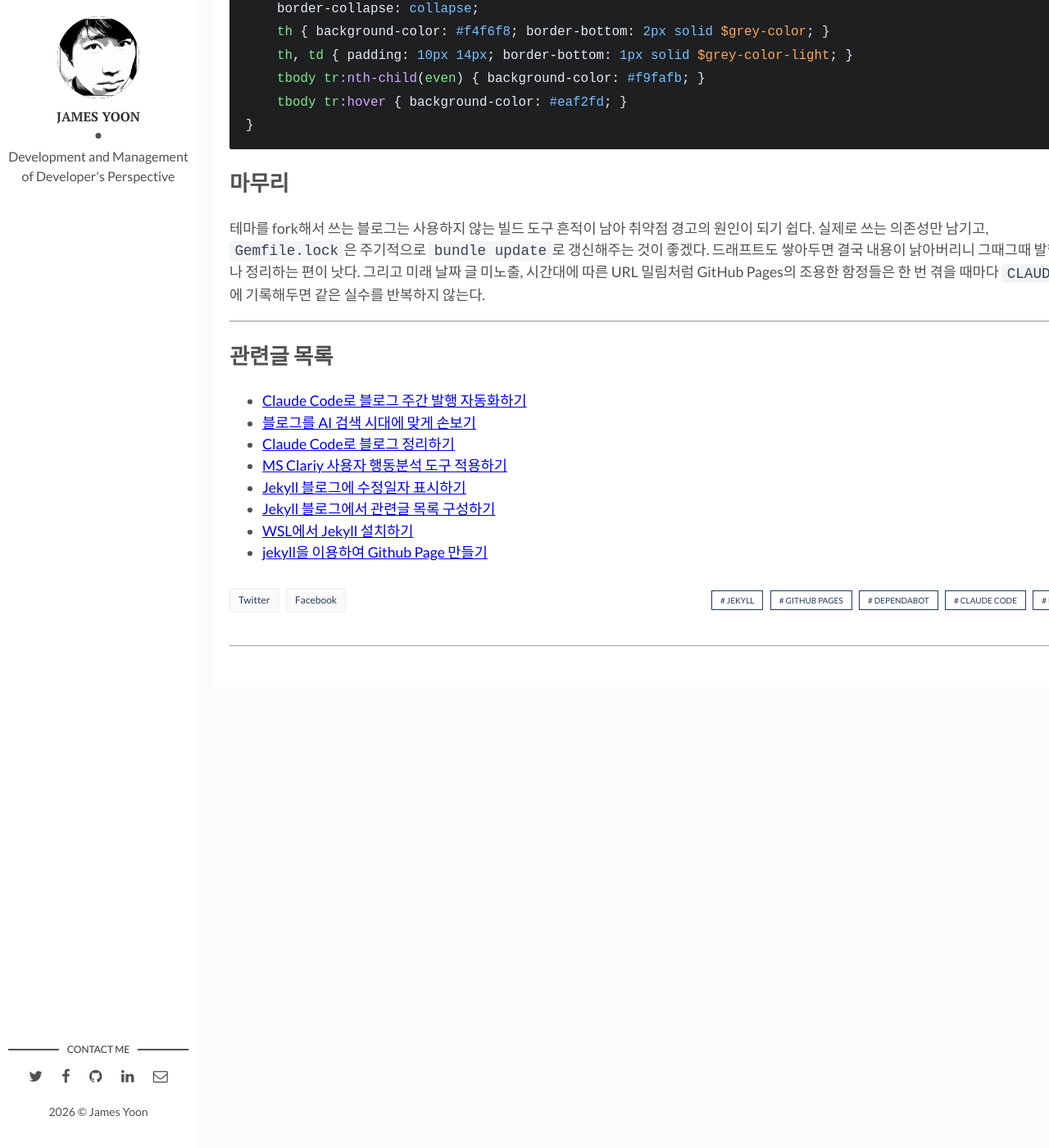
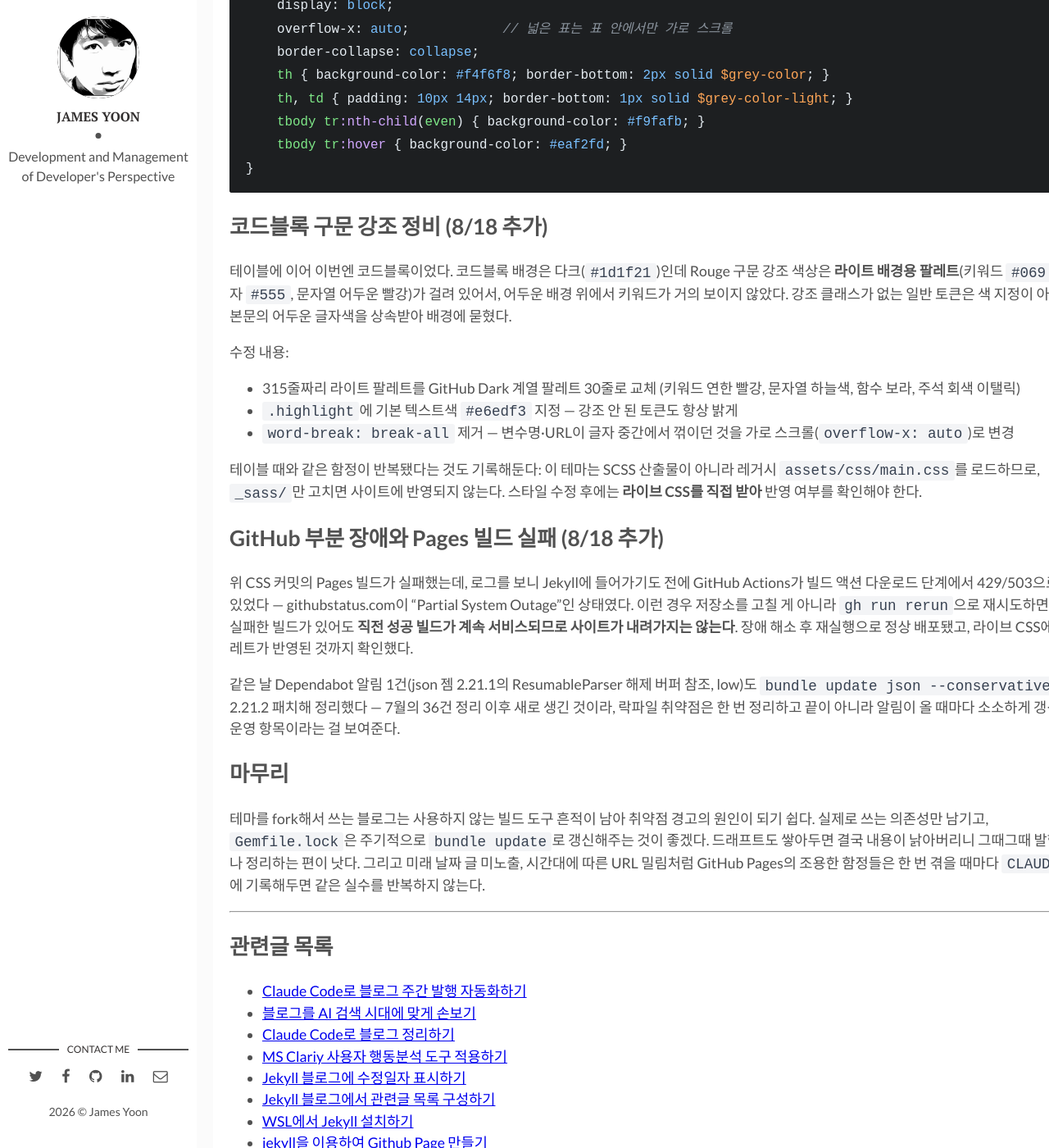
Before and after one commit to butteryoon/butteryoon.github.io, a Jekyll site: the page built from _posts/2026-07-14-blog_maintenance.md, in a window 1280 px wide and 1400 px high, scrolled down 3771 px. Shown: the whole window at 82% size. Built offline with Jekyll 4.4.1, drawn with Linux system fonts in a browser that asks for light colours; comment, search, counter and statistics services are not loaded; some of the changed text lies outside the part shown.

Commit message:
블로그 정리 글에 8/18 작업 추가

````diff
--- a/_posts/2026-07-14-blog_maintenance.md
+++ b/_posts/2026-07-14-blog_maintenance.md
@@ -5,7 +5,7 @@ title: "Claude Code로 블로그 정리하기"
 description: "Dependabot 취약점 해소 및 저장소 정리 작업 기록"
 img: jekyll-title.png
 date: 2026-07-14 21:00:00 +0900
-last_modified_at: 2026-07-24 02:25:00 +0900
+last_modified_at: 2026-08-18 01:40:00 +0900
 tags: [jekyll, github pages, dependabot, claude code, bundler] # add tag
 related: jekyll
 categories: tools
@@ -26,6 +26,8 @@ categories: tools
 7. 발행 글 전체 검토 후 낡은 글 36건 우선순위별 업데이트 (7/15)
 8. 시간대 미설정으로 URL 날짜가 하루 밀리는 문제 수정 (7/15)
 9. 본문 테이블 스타일 정비 — 미니멀 가로선 + 지브라 + 가로 스크롤 (7/24)
+10. 코드블록 구문 강조 정비 — 다크 배경에 라이트 팔레트가 겹쳐 있던 문제 수정 (8/18)
+11. GitHub 부분 장애로 Pages 빌드 실패 시 대응 기록, json 젬 취약점 패치 (8/18)
 
 ## CLAUDE.md와 README 정리
 
@@ -131,6 +133,24 @@ timezone 설정으로 오전 9시 이전 게시 글 10건의 URL이 바뀌었기
 }
 ```
 
+## 코드블록 구문 강조 정비 (8/18 추가)
+
+테이블에 이어 이번엔 코드블록이었다. 코드블록 배경은 다크(`#1d1f21`)인데 Rouge 구문 강조 색상은 **라이트 배경용 팔레트**(키워드 `#069`, 연산자 `#555`, 문자열 어두운 빨강)가 걸려 있어서, 어두운 배경 위에서 키워드가 거의 보이지 않았다. 강조 클래스가 없는 일반 토큰은 색 지정이 아예 없어 본문의 어두운 글자색을 상속받아 배경에 묻혔다.
+
+수정 내용:
+
+- 315줄짜리 라이트 팔레트를 GitHub Dark 계열 팔레트 30줄로 교체 (키워드 연한 빨강, 문자열 하늘색, 함수 보라, 주석 회색 이탤릭)
+- `.highlight`에 기본 텍스트색 `#e6edf3` 지정 — 강조 안 된 토큰도 항상 밝게
+- `word-break: break-all` 제거 — 변수명·URL이 글자 중간에서 꺾이던 것을 가로 스크롤(`overflow-x: auto`)로 변경
+
+테이블 때와 같은 함정이 반복됐다는 것도 기록해둔다: 이 테마는 SCSS 산출물이 아니라 레거시 `assets/css/main.css`를 로드하므로, `_sass/`만 고치면 사이트에 반영되지 않는다. 스타일 수정 후에는 **라이브 CSS를 직접 받아** 반영 여부를 확인해야 한다.
+
+## GitHub 부분 장애와 Pages 빌드 실패 (8/18 추가)
+
+위 CSS 커밋의 Pages 빌드가 실패했는데, 로그를 보니 Jekyll에 들어가기도 전에 GitHub Actions가 빌드 액션 다운로드 단계에서 429/503으로 죽어 있었다 — githubstatus.com이 "Partial System Outage"인 상태였다. 이런 경우 저장소를 고칠 게 아니라 `gh run rerun`으로 재시도하면 되고, 실패한 빌드가 있어도 **직전 성공 빌드가 계속 서비스되므로 사이트가 내려가지는 않는다**. 장애 해소 후 재실행으로 정상 배포됐고, 라이브 CSS에 새 팔레트가 반영된 것까지 확인했다.
+
+같은 날 Dependabot 알림 1건(json 젬 2.21.1의 ResumableParser 해제 버퍼 참조, low)도 `bundle update json --conservative`로 2.21.2 패치해 정리했다 — 7월의 36건 정리 이후 새로 생긴 것이라, 락파일 취약점은 한 번 정리하고 끝이 아니라 알림이 올 때마다 소소하게 갱신하는 운영 항목이라는 걸 보여준다.
+
 ## 마무리
 
 테마를 fork해서 쓰는 블로그는 사용하지 않는 빌드 도구 흔적이 남아 취약점 경고의 원인이 되기 쉽다. 실제로 쓰는 의존성만 남기고, `Gemfile.lock`은 주기적으로 `bundle update`로 갱신해주는 것이 좋겠다. 드래프트도 쌓아두면 결국 내용이 낡아버리니 그때그때 발행하거나 정리하는 편이 낫다. 그리고 미래 날짜 글 미노출, 시간대에 따른 URL 밀림처럼 GitHub Pages의 조용한 함정들은 한 번 겪을 때마다 `CLAUDE.md`에 기록해두면 같은 실수를 반복하지 않는다.
````
